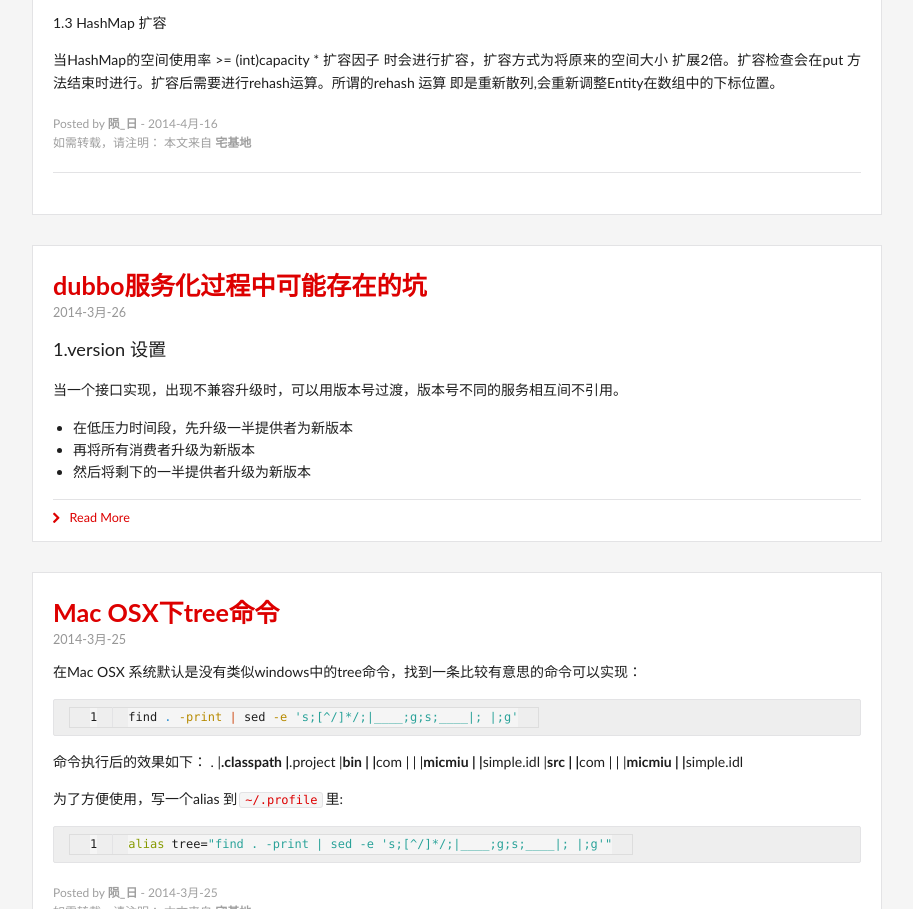
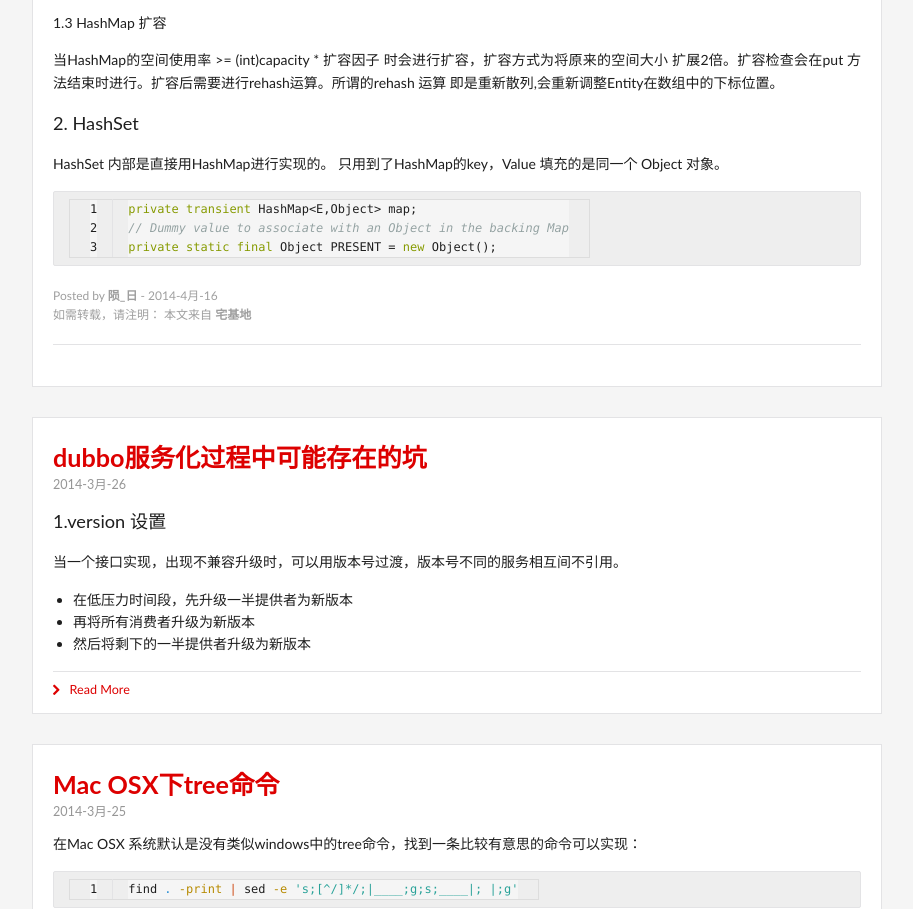
Before and after one commit to zhaijidi/zhaijidi.github.com, a plain HTML site: page index.html in a window 1280 px wide. Shown: the part 850-1759 px from the top of the page, without its empty margins (293-1206 px from the left). Drawn offline with nearby package versions, Linux system fonts and the light colour scheme.

Commit message:
Site updated: 2014-04-16 16:42:58

```diff
--- a/index.html
+++ b/index.html
@@ -172,6 +172,17 @@ Entry(<span class="keyword">int</span> h, K k, V v, Entry&lt;K,V&gt; n) {
 
 <h4 id="1-3-hashmap-">1.3 HashMap 扩容</h4>
 <p>当HashMap的空间使用率 &gt;= (int)capacity * 扩容因子 时会进行扩容，扩容方式为将原来的空间大小 扩展2倍。扩容检查会在put 方法结束时进行。扩容后需要进行rehash运算。所谓的rehash 运算 即是重新散列,会重新调整Entity在数组中的下标位置。</p>
+<h3 id="2-hashset">2. HashSet</h3>
+<p>HashSet 内部是直接用HashMap进行实现的。
+只用到了HashMap的key，Value 填充的是同一个 Object 对象。</p>
+<figure class="highlight java"><table><tr><td class="gutter"><pre>1
+2
+3
+</pre></td><td class="code"><pre><span class="keyword">private</span> <span class="keyword">transient</span> HashMap&lt;E,Object&gt; map;
+<span class="comment">// Dummy value to associate with an Object in the backing Map</span>
+<span class="keyword">private</span> <span class="keyword">static</span> <span class="keyword">final</span> Object PRESENT = <span class="keyword">new</span> Object();
+</pre></td></tr></table></figure>
+
 
 
 	     <p style="margin:20px 0; color:#9f9f9f; font-size:12px;">
```
Also changed, not shown: 2014/02/20/mou/index.html (+1 -1 lines), 2014/04/16/java常用集合/index.html (+11 -0 lines), archives/2014/04/index.html (+11 -0 lines), archives/2014/index.html (+11 -0 lines), archives/index.html (+11 -0 lines), atom.xml (+14 -3 lines), categories/技术/index.html (+11 -0 lines), tags/java/index.html (+11 -0 lines).
